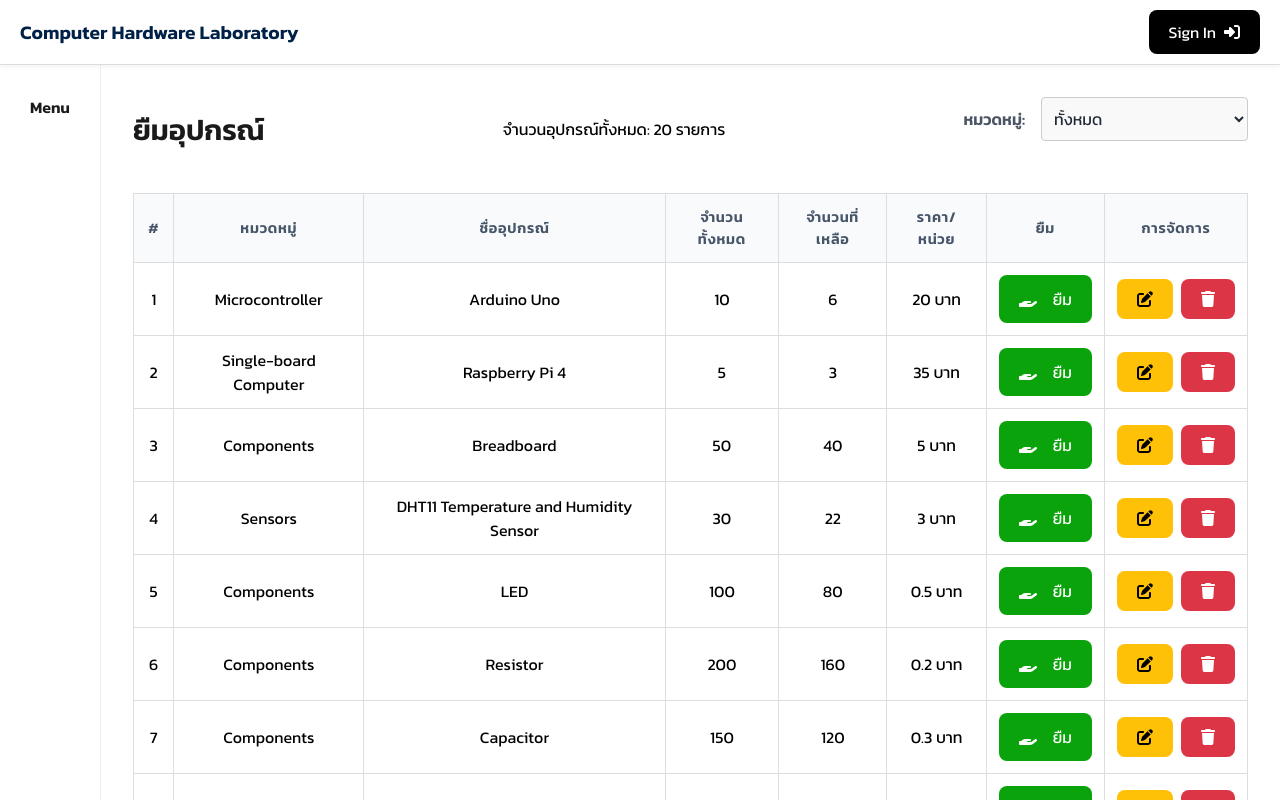
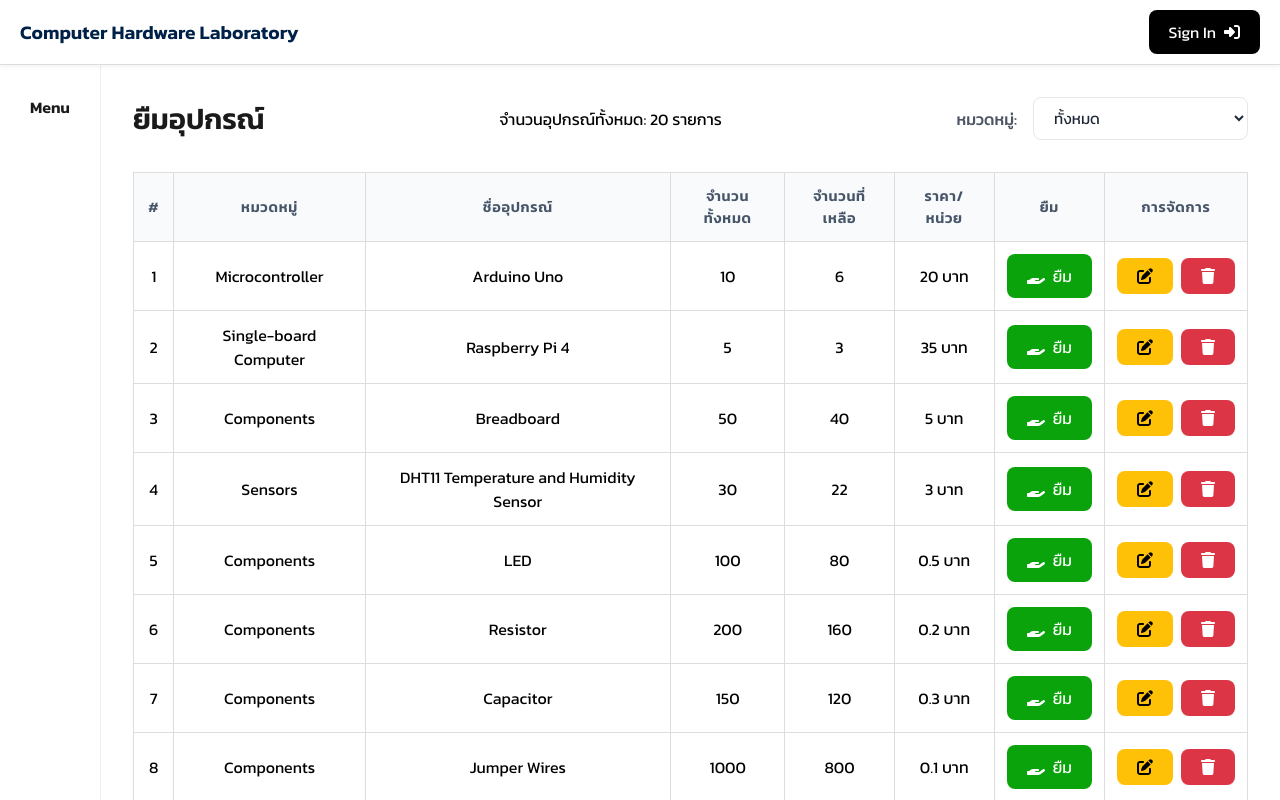
Before and after one commit to sareefhub/Computer-Hardware-Laboratory, a React (Create React App) app in the folder client/: page /borrow-equipment in a window 1280 px wide. Shown: the top 800 px of the page. Built offline with nearby package versions, Linux system fonts and the light colour scheme.

Commit message:
แก้ไข css

```diff
--- a/client/src/pages/borrow-equipment.css
+++ b/client/src/pages/borrow-equipment.css
@@ -122,8 +122,8 @@
 }
 
 .borrow-equipment-btn {
-    width: 100%;
-    padding: 12px 20px;
+    padding: 10px 20px;
+    font-size: 1rem;
     border: none;
     border-radius: 8px;
     cursor: pointer;
@@ -131,8 +131,9 @@
     display: inline-flex;
     align-items: center;
     justify-content: center;
-    font-size: 1rem;
-    gap: 1rem;
+    gap: 0.5rem;
+    width: auto;
+    height: auto;
 }
 
 .borrow-equipment-btn-success {
--- a/client/src/pages/borrowing-history.css
+++ b/client/src/pages/borrowing-history.css
@@ -5,8 +5,8 @@
     padding: 0;
     box-sizing: border-box;
     font-family: 'Kanit', Arial, sans-serif;
-    -ms-overflow-style: none;
-    scrollbar-width: none;
+    -ms-overflow-style: none; /* IE and Edge */
+    scrollbar-width: none; /* Firefox */
 }
 
 /* Hide scrollbar for Chrome, Safari and Opera */
@@ -14,7 +14,7 @@
     display: none;
 }
 
-.borrow-equipment-page {
+.borrow-history-page {
     width: 100%;
     min-height: 100vh;
     background: #f4f7fc;
@@ -22,83 +22,62 @@
     flex-direction: column;
 }
 
-.borrow-equipment-navbar {
+.borrow-history-navbar {
     width: 100%;
     z-index: 1000;
 }
 
-.borrow-equipment-body {
+.borrow-history-body {
     display: flex;
     flex: 1;
     min-height: calc(100vh - 60px);
 }
 
-.borrow-equipment-sidebar {
+.borrow-history-sidebar {
     background-color: #ffffff;
     border-right: 1px solid #eee;
     min-height: 100%;
     flex-shrink: 0;
 }
 
-.borrow-equipment-content {
+.borrow-history-content {
     flex: 1;
     background: #ffffff;
     min-height: 100%;
     overflow: auto;
 }
 
-.borrow-equipment-content-page {
+.borrow-history-content-page {
     margin: 0 auto;
     padding: 2rem;
 }
 
-.borrow-equipment-content-header {
+.borrow-history-content-header {
     display: flex;
     justify-content: space-between;
     align-items: center;
     margin-bottom: 2rem;
-    flex-wrap: wrap;
-    gap: 1rem;
 }
 
-.borrow-equipment-title {
+.borrow-history-title {
     font-size: 1.8rem;
     font-weight: 600;
     color: #1a1a1a;
 }
 
-.borrow-equipment-category-filter {
-    display: flex;
-    align-items: center;
-    gap: 1rem;
-    margin-bottom: 20px;
-}
-
-.borrow-equipment-category-filter select {
-    padding: 8px;
-    border: 1px solid #ccc;
-    border-radius: 4px;
-    background-color: #f9f9f9;
-    font-size: 16px;
-}
-
-.borrow-equipment-category-filter label {
-    font-weight: bold;
-}
-
-.borrow-equipment-table {
+.borrow-history-table {
     width: 100%;
     border-collapse: collapse;
 }
 
-.borrow-equipment-table th,
-.borrow-equipment-table td {
+.borrow-history-table th,
+.borrow-history-table td {
     border: 1px solid #ddd;
     padding: 12px;
     text-align: center;
 }
 
-.borrow-equipment-table th {
+.borrow-history-table th {
     background: #f8fafc;
     text-align: center;
     font-weight: 600;
@@ -108,12 +87,13 @@
     letter-spacing: 0.05em;
 }
 
-.borrow-equipment-table tbody tr:hover {
+.borrow-history-table tbody tr:hover {
     background: #f8fafc;
 }
 
-.borrow-equipment-btn {
-    padding: 12px 20px;
+.borrow-history-btn {
+    padding: 10px 20px;
+    font-size: 1rem;
     border: none;
     border-radius: 8px;
     cursor: pointer;
@@ -121,20 +101,21 @@
     display: inline-flex;
     align-items: center;
     justify-content: center;
-    font-size: 1rem;
-    gap: 1rem;
+    gap: 0.5rem;
+    width: auto;
+    height: auto;
 }
 
-.borrow-equipment-btn-danger {
+.borrow-history-btn-danger {
     background: #dc3545;
     color: white;
 }
 
-.borrow-equipment-btn-danger:hover {
+.borrow-history-btn-danger:hover {
     background-color: #c82333;
 }
 
-.borrow-equipment-pagination {
+.borrow-history-pagination {
     display: flex;
     justify-content: flex-end;
     align-items: center;
@@ -142,7 +123,7 @@
     margin-top: 2rem;
 }
 
-.borrow-equipment-pagination-button {
+.borrow-history-pagination-button {
     padding: 0.5rem 1rem;
     border: 1px solid #e5e7eb;
     background: white;
@@ -153,25 +134,25 @@
     transition: all 0.2s ease;
 }
 
-.borrow-equipment-pagination-button:disabled {
+.borrow-history-pagination-button:disabled {
     background: #f3f4f6;
     color: #9ca3af;
     cursor: not-allowed;
 }
 
-.borrow-equipment-pagination-button:hover:not(:disabled) {
+.borrow-history-pagination-button:hover:not(:disabled) {
     background-color: #2563eb;
     color: white;
     border-color: #2563eb;
 }
 
-.borrow-equipment-pagination-button.active {
+.borrow-history-pagination-button.active {
     background: #2563eb;
     color: white;
     border-color: #2563eb;
 }
 
-.borrow-equipment-pagination span {
+.borrow-history-pagination span {
     color: #4b5563;
     font-size: 0.9rem;
 }
--- a/client/src/pages/borrowing-history.js
+++ b/client/src/pages/borrowing-history.js
@@ -1,10 +1,10 @@
-import React, { useState } from 'react';
-import Sidebar from '../components/sidebar';
-import Navbar from '../components/navbar';
-import { FontAwesomeIcon } from '@fortawesome/react-fontawesome';
-import { faTrash } from '@fortawesome/free-solid-svg-icons';
-import './borrowing-history.css';
-import hardwareData from '../mockData/hardwareData';
+import { useState } from "react";
+import Sidebar from "../components/sidebar";
+import Navbar from "../components/navbar";
+import { FontAwesomeIcon } from "@fortawesome/react-fontawesome";
+import { faTrash } from "@fortawesome/free-solid-svg-icons";
+import "./borrowing-history.css";
+import hardwareData from "../mockData/hardwareData";
 
 const BorrowingHistory = () => {
   const [currentPage, setCurrentPage] = useState(1);
@@ -17,21 +17,21 @@ const BorrowingHistory = () => {
     setCurrentPage(prevPage => direction === 'next' ? Math.min(prevPage + 1, totalPages) : Math.max(prevPage - 1, 1));
 
   return (
-    <div className="borrow-equipment-page">
-      <div className="borrow-equipment-navbar">
+    <div className="borrow-history-page">
+      <div className="borrow-history-navbar">
         <Navbar />
       </div>
-      <div className="borrow-equipment-body">
-        <div className="borrow-equipment-sidebar">
+      <div className="borrow-history-body">
+        <div className="borrow-history-sidebar">
           <Sidebar />
         </div>
-        <div className="borrow-equipment-content">
-          <div className="borrow-equipment-content-page">
-            <div className="borrow-equipment-content-header">
-              <h2 className="borrow-equipment-title">Borrowing History</h2>
+        <div className="borrow-history-content">
+          <div className="borrow-history-content-page">
+            <div className="borrow-history-content-header">
+              <h2 className="borrow-history-title">Borrowing History</h2>
             </div>
-            <div className="borrow-equipment-content-table">
-              <table className="borrow-equipment-table">
+            <div className="borrow-history-content-table">
+              <table className="borrow-history-table">
                 <thead>
                   <tr>
                     <th>#</th><th>Category</th><th>Device Name</th>
@@ -49,7 +49,7 @@ const BorrowingHistory = () => {
                       <td>{item.returnDate ? new Date(item.returnDate).toLocaleDateString() : 'N/A'}</td>
                       <td>{item.borrower || 'N/A'}</td>
                       <td>
-                        <button className="borrow-equipment-btn borrow-equipment-btn-danger">
+                        <button className="borrow-history-btn borrow-history-btn-danger">
                           <FontAwesomeIcon icon={faTrash} />
                         </button>
                       </td>
@@ -58,7 +58,7 @@ const BorrowingHistory = () => {
                 </tbody>
               </table>
             </div>
-            <div className="borrow-equipment-pagination">
+            <div className="borrow-history-pagination">
               <button onClick={() => handlePageChange('prev')} disabled={currentPage === 1}>
                 Previous
               </button>
--- a/client/src/pages/hardware-list.css
+++ b/client/src/pages/hardware-list.css
@@ -115,8 +115,8 @@
 }
 
 .hardware-list-btn {
-  width: 100%;
-  padding: 12px 20px;
+  padding: 10px 20px;
+  font-size: 1rem;
   border: none;
   border-radius: 8px;
   cursor: pointer;
@@ -124,8 +124,9 @@
   display: inline-flex;
   align-items: center;
   justify-content: center;
-  font-size: 1rem;
-  gap: 1rem;
+  gap: 0.5rem;
+  width: auto;
+  height: auto;
 }
 
 .hardware-list-btn-success {
--- a/client/src/pages/user.css
+++ b/client/src/pages/user.css
@@ -149,15 +149,18 @@
 }
 
 .user-btn {
-  width: 42px;
-  height: 42px;
-  display: flex;
+  padding: 10px 20px;
+  font-size: 1rem;
+  border: none;
+  border-radius: 8px;
+  cursor: pointer;
+  transition: all 0.2s ease;
+  display: inline-flex;
   align-items: center;
   justify-content: center;
-  border: none;
-  border-radius: 6px;
-  cursor: pointer;
-  transition: all 0.2s ease;
+  gap: 0.5rem;
+  width: auto;
+  height: auto;
 }
 
 .user-btn-warning {
```
